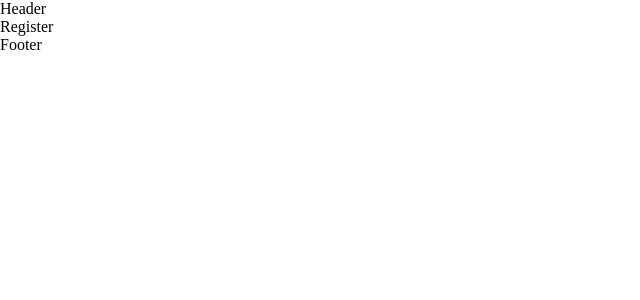
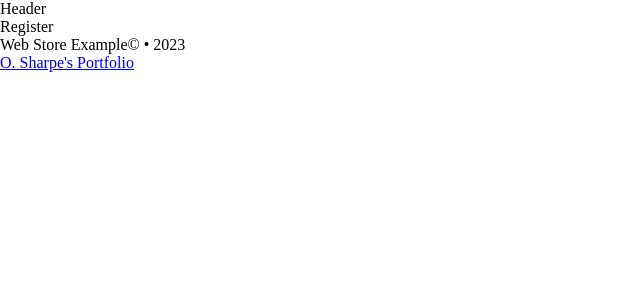
Before and after one commit to OSharpe001/webstore_example, a React (Vite) app in the folder frontend/: page /sign-up in a window 1280 px wide. Shown: the top 300 px of the page, without its empty margins (0-640 px from the left). Built offline with nearby package versions, Linux system fonts and the light colour scheme.

Commit message:
started footer with a simple layout

```diff
--- a/frontend/src/components/Footer.jsx
+++ b/frontend/src/components/Footer.jsx
@@ -1,7 +1,11 @@
+import { Link } from "react-router-dom";
 
 
 export default function Footer() {
-  return (
-    <div>Footer</div>
-  );
+  return <footer>
+    <p>Web Store Example© • 2023</p>
+      <nav>
+        <Link className="nav-item button" aria-label="On Click" target="_blank" to="https://osharpesportfolio.netlify.app" >O. Sharpe's Portfolio</Link>
+      </nav>
+  </footer>
 }
```
